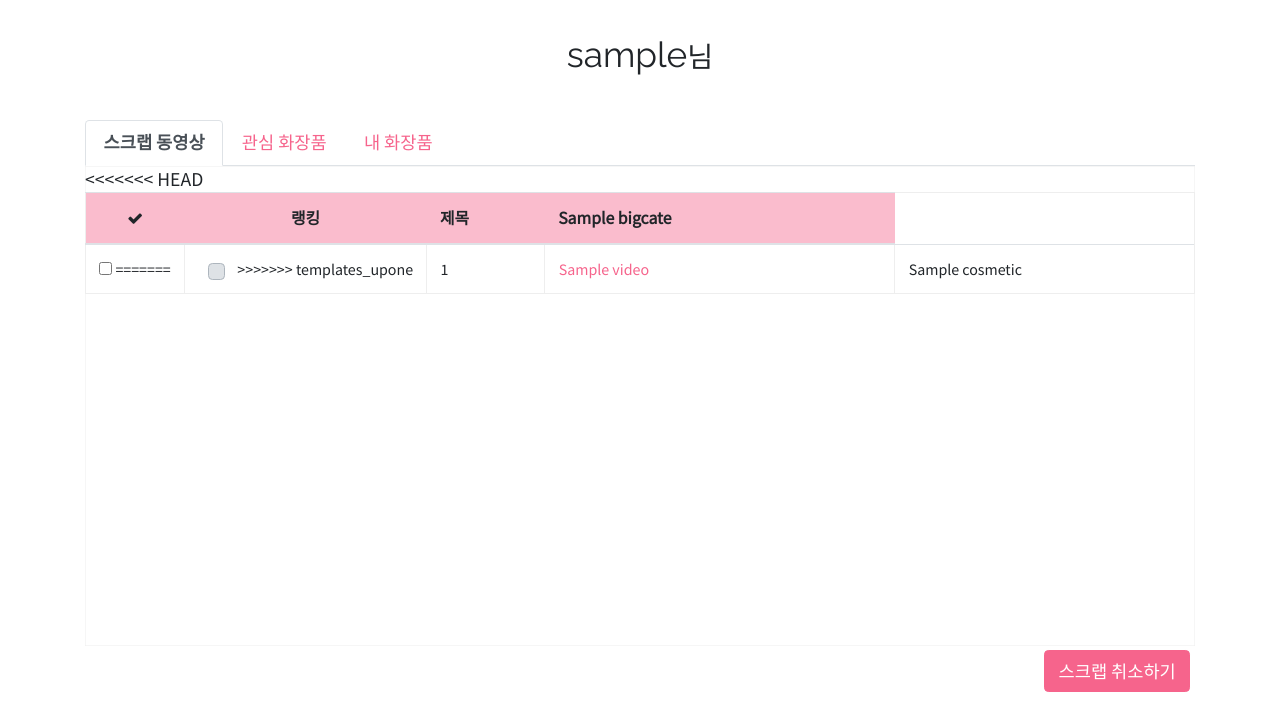
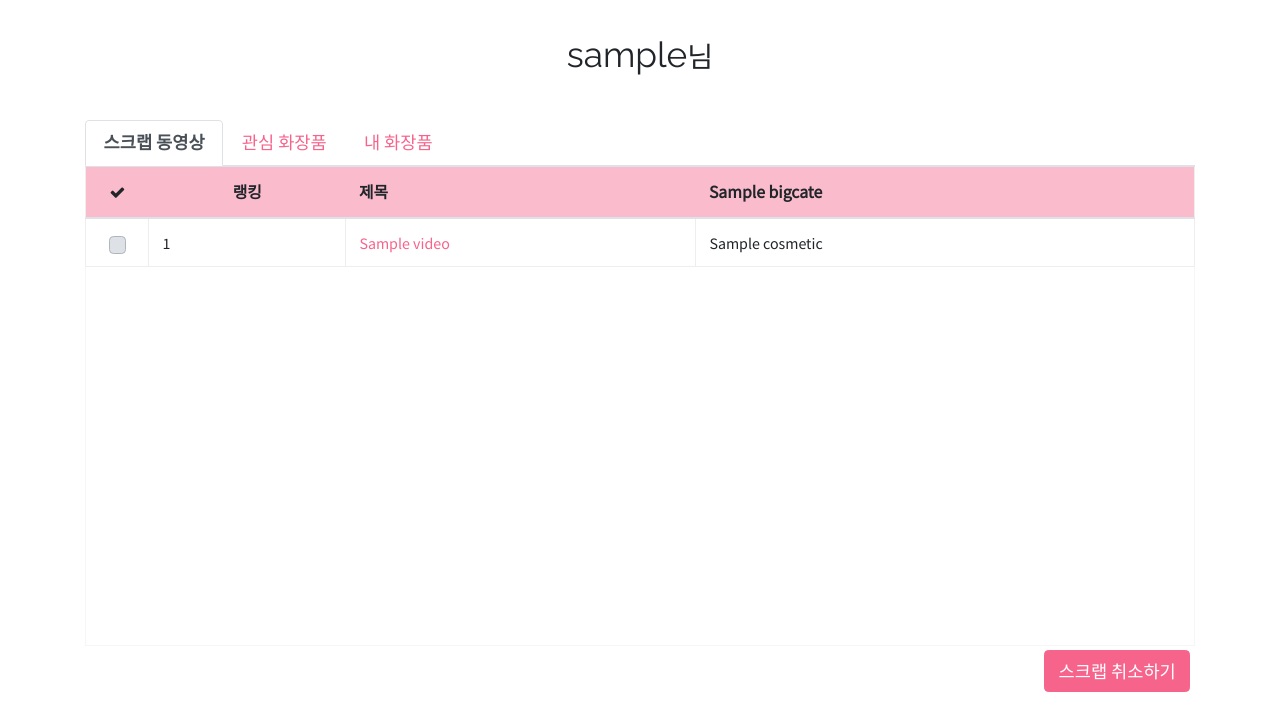
Before and after one commit to pirogramming/veauty_inside, a Django app: page /accounts/profile/ in a window 1280 px wide. Shown: the part 62-763 px from the top of the page. Run offline with Django 3.2, Linux system fonts and the light colour scheme; a user stored in the database is signed in; tables that the repository leaves empty hold one stand-in row (values such as "Sample post"); some libraries are stand-ins or nearby versions.

Commit message:
Modify typing error

```diff
--- a/accounts/templates/accounts/video_table.html
+++ b/accounts/templates/accounts/video_table.html
@@ -23,17 +23,12 @@
                     {% for video in videos %}
                     {% load mathfilters %}
                     <tr>
-<<<<<<< HEAD
-                        <td class="vid-select text-center">
-                            <input type="checkbox" name="video_id" value="{{ video.id }}">
-=======
                         <td class="vid-select">
                             <div class="custom-control custom-checkbox d-inline">
                                 <input type="checkbox" class="custom-control-input" name="video_id"
                                     id="customCheck{{ video.id }}" value="{{ video.id }}">
                                 <label class="custom-control-label" for="customCheck{{ video.id }}"></label>
                             </div>
->>>>>>> templates_upone
                         </td>
                         <td>
                             {% if pageNum %}
```
